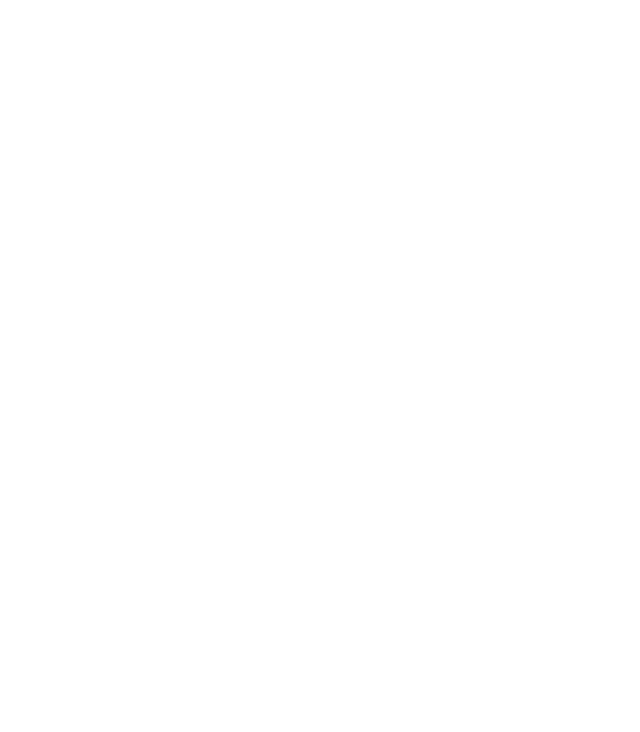
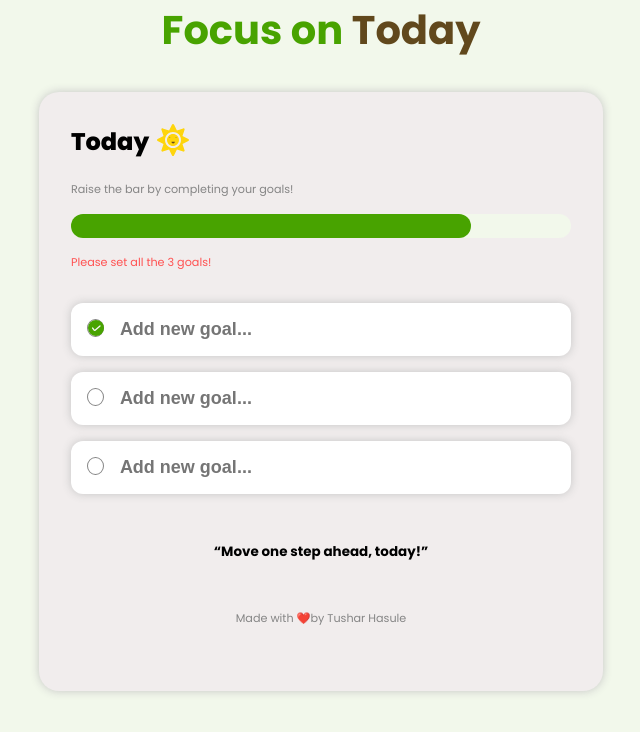
Before and after one commit to TusharHH/Front-end-Projects, a plain HTML site: page Project-1/code/index.html in a window 1280 px wide. Shown: the whole page, without its empty margins (319-959 px from the left). Drawn offline with Linux system fonts and the light colour scheme.

Commit message:
css Finisned

```diff
--- a/Project-1/code/index.html
+++ b/Project-1/code/index.html
@@ -1,5 +1,6 @@
 <!DOCTYPE html>
 <html lang="en">
+
 <head>
     <meta charset="UTF-8">
     <meta name="viewport" content="width=device-width, initial-scale=1.0">
@@ -7,7 +8,54 @@
     <link rel="stylesheet" href="style.css">
     <script src="script.js" defer></script>
 </head>
+
 <body>
 
+    <header>
+        <div class="h_title">Focus on <span>Today</span></div>
+    </header>
+
+    <main>
+
+        <div class="m_heading">
+            <div class="mh_title">Today</div>
+            <span><img src="Sun.svg" alt="sun"></span>
+        </div>
+
+        <section class="m_progress_bar">
+            <div class="m_pb_h">Raise the bar by completing your goals!</div>
+            <div class="m_pb_b">
+                <div class="m_pb_inside"></div>
+            </div>
+            <div class="m_pb_f">Please set all the 3 goals!</div>
+        </section>
+
+        <section class="m_boxes">
+            <div class="m_box c-checked">
+                <div class="circle">
+                    <img src="check.svg" alt="check" class="checked">
+                </div>
+                <input type="text" class="box_input checked" placeholder="Add new goal...">
+            </div>
+            <div class="m_box">
+                <div class="circle">
+                </div>
+                <input type="text" class="box_input" placeholder="Add new goal...">
+            </div>
+            <div class="m_box">
+                <div class="circle">
+                </div>
+                <input type="text" class="box_input" placeholder="Add new goal...">
+            </div>
+        </section>
+
+        <div class="m_foot">
+            <div>“Move one step ahead, today!”</div>
+            <div>Made with ❤️by Tushar Hasule</div>
+        </div>
+
+    </main>
+
 </body>
+
 </html>
--- a/Project-1/code/script.js
+++ b/Project-1/code/script.js
@@ -0,0 +1 @@
+let checkList = document.querySelectorAll(".circle");
--- a/Project-1/code/style.css
+++ b/Project-1/code/style.css
@@ -0,0 +1,132 @@
+@import url('https://fonts.googleapis.com/css2?family=Poppins:ital,wght@0,100;0,200;0,300;0,400;0,500;0,600;0,700;0,800;0,900;1,100;1,200;1,300;1,400;1,500;1,600;1,700;1,800;1,900&display=swap');
+
+*{
+    margin: 0;
+    padding: 0;
+}
+
+body{
+    background-color:#f2f8eb;
+    font-family: "Poppins", sans-serif;
+}
+
+/* Head */
+header{
+    text-align: center;
+}
+
+.h_title{
+    font-size: 2.5rem;
+    font-weight: 700;
+    color: #48a300;
+}
+
+/* overriding the color to Today */
+.h_title > span{
+    color: #61481c;
+}
+
+
+/* Main */
+main{
+    background-color: #f1eded;
+    width: min(70%, 500px);
+    margin: 2rem auto;
+    padding: 2rem 2rem;
+    border-radius: 20px;
+    box-shadow: 0px 0px 10px rgb(197, 197, 197);
+}
+
+.m_heading{
+    font-weight: 800;
+    font-size: 1.5rem;
+    display: flex;
+    gap: 0.5rem;
+    padding-bottom: 1rem;
+}
+
+.m_heading > span >img{
+    width: 2rem;
+}
+
+.m_pb_h{
+    color: #858585;
+    font-size:0.7rem;
+    padding-bottom: 1rem;
+}
+
+.m_pb_b{
+    max-width: 100%;
+    height: 1.5rem;
+    background-color:#f2f8eb;
+    border-radius: 30px;
+    margin-bottom: 1rem;
+}
+
+.m_pb_inside{
+    max-width: 80%;
+    height: 1.5rem;
+    background-color:#48a300;
+    border-radius: 30px;
+}
+
+.m_pb_f{
+    font-size:0.7rem;
+    color: #FF5151;
+    padding-bottom: 1rem;
+    /* visibility: hidden; */
+}
+
+.m_box{
+    max-width: 100%;
+    background-color:white;
+    padding: 1rem 1rem;
+    margin: 1rem 0rem;
+    border-radius: 12px;
+    display: flex;
+    gap: 1rem;
+    box-shadow: 0px 0px 10px rgb(197, 197, 197);
+}
+
+.circle{
+    width: 1rem;
+    height: 1rem;
+    border: 0.1px solid #858585;
+    border-radius: 100%;
+}
+
+.circle > img{
+    position: absolute;
+}
+
+input{
+    border: none;
+    width: 100%;
+}
+
+.box_input{
+    font-size: large;
+    font-weight: 700;
+}
+
+.box_input.c-checked{
+    color: #48a300;
+    text-decoration: line-through;
+}
+
+.m_foot{
+    text-align: center;
+    padding: 2rem 0px;
+    font-size: 0.7rem;
+}
+
+.m_foot > div{
+    color: #858585;
+}
+
+.m_foot div:first-of-type{
+    padding-bottom: 3rem;
+    color: black;
+    font-weight: 700;
+    font-size: larger;
+}
```
Also changed, not shown: Project-1/code/Sun.svg (added), Project-1/code/check.svg (added).
